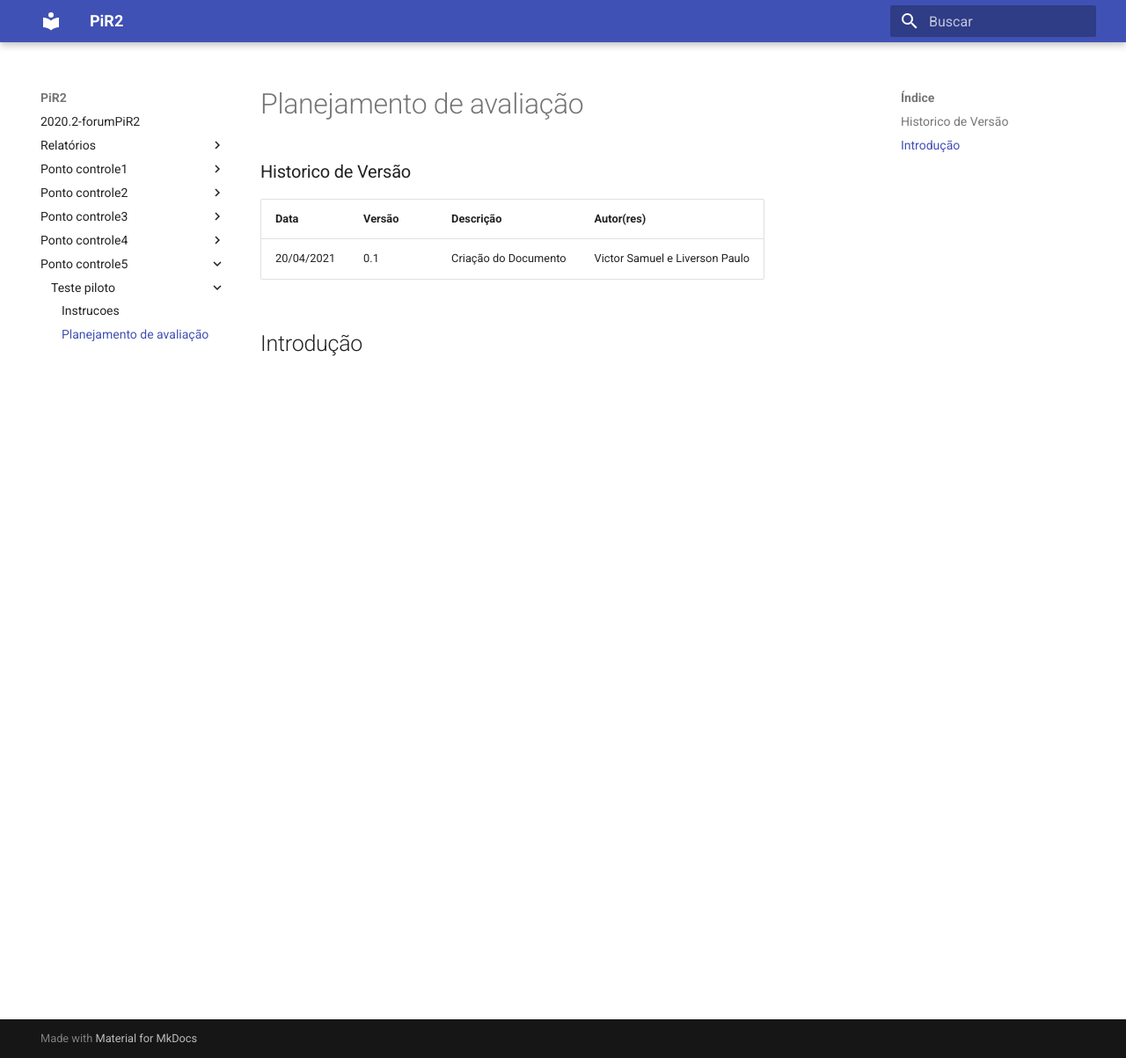
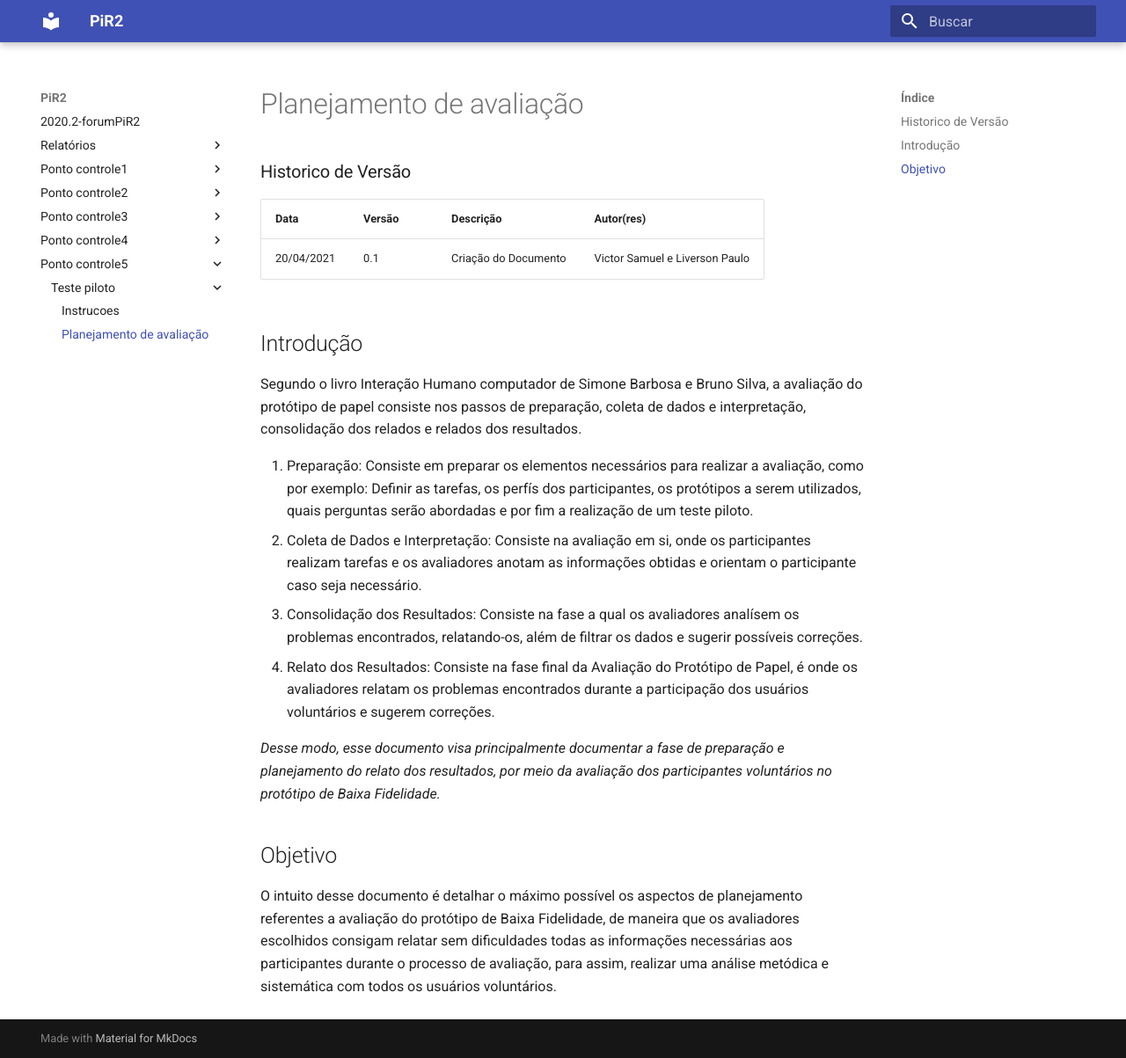
Before and after one commit to liversonp/2020.2-forumPiR2, an MkDocs documentation site: the page built from docs/ponto_controle5/teste_piloto/planejamento_da_avaliacao.md, in a window 1280 px wide and 1203 px high. Shown: the whole window at 88% size. Built offline with MkDocs 1.6.1 and Material for MkDocs 9.7.7, drawn with Linux system fonts in a browser that asks for light colours.

Commit message:
Adição de introdução e objetivo

```diff
--- a/docs/ponto_controle5/teste_piloto/planejamento_da_avaliacao.md
+++ b/docs/ponto_controle5/teste_piloto/planejamento_da_avaliacao.md
@@ -8,3 +8,18 @@
 
 
 ## Introdução
+Segundo o livro Interação Humano computador de Simone Barbosa e Bruno Silva, a avaliação do protótipo de papel consiste nos passos de preparação, coleta de dados e interpretação, consolidação dos relados e relados dos resultados.
+
+1. Preparação:
+    Consiste em preparar os elementos necessários para realizar a avaliação, como por exemplo: Definir as tarefas, os perfís dos participantes, os protótipos a serem utilizados, quais perguntas serão abordadas e por fim a realização de um teste piloto.
+2. Coleta de Dados e Interpretação:
+    Consiste na avaliação em si, onde os participantes realizam tarefas e os avaliadores anotam as informações obtidas e orientam o participante caso seja necessário.
+3. Consolidação dos Resultados:
+    Consiste na fase a qual os avaliadores analísem os problemas encontrados, relatando-os, além de filtrar os dados e sugerir possíveis correções.
+4. Relato dos Resultados:
+    Consiste na fase final da Avaliação do Protótipo de Papel, é onde os avaliadores relatam os problemas encontrados durante a participação dos usuários voluntários e sugerem correções.
+
+*Desse modo, esse documento visa principalmente documentar a fase de preparação e planejamento do relato dos resultados, por meio da avaliação dos participantes voluntários no protótipo de Baixa Fidelidade.*
+
+## Objetivo
+O intuito desse documento é detalhar o máximo possível os aspectos de planejamento referentes a avaliação do protótipo de Baixa Fidelidade, de maneira que os avaliadores escolhidos consigam relatar sem dificuldades todas as informações necessárias aos participantes durante o processo de avaliação, para assim, realizar uma análise metódica e sistemática com todos os usuários voluntários.
```
